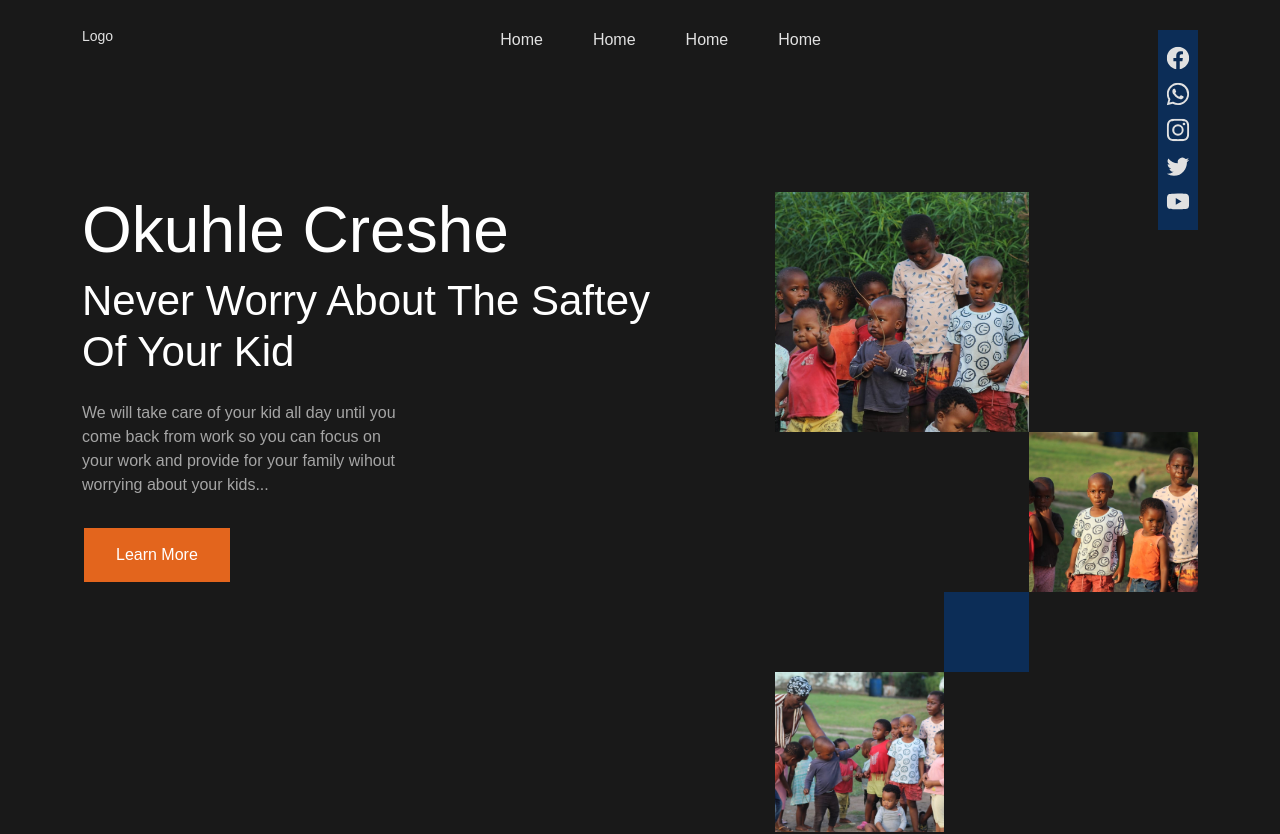
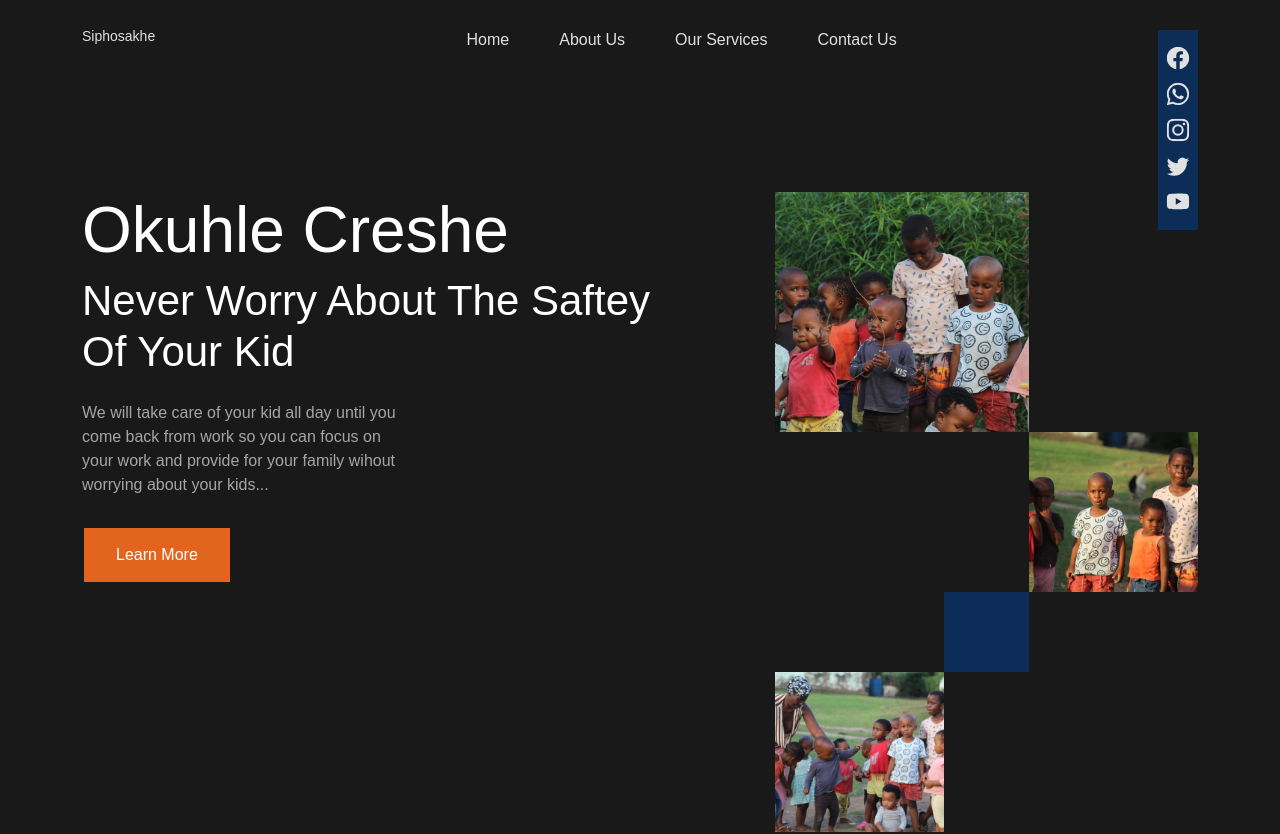
Before and after one commit to siyabongasamkelo/okuhleCrech, a React (Create React App) app in the folder client/crech/: page / in a window 1280 px wide. Shown: the top 834 px of the page. Built offline with nearby package versions, Linux system fonts and the light colour scheme; a web font is replaced by a local one.

Commit message:
fix: updated logo and links address

```diff
--- a/client/crech/src/components/header/Header.js
+++ b/client/crech/src/components/header/Header.js
@@ -19,7 +19,7 @@ const Header = () => {
   return (
     <HeaderCover>
       <Logo forMobile={false}>
-        <h3>Logo</h3>
+        <h3>Siphosakhe</h3>
         <List className="mobileSvg" />
       </Logo>
       <Links>
@@ -27,9 +27,9 @@ const Header = () => {
           <h3 className="mobileLogo">Logo</h3>
         </Logo>
         <Link to={"/"}>Home</Link>
-        <Link to={"/"}>Home</Link>
-        <Link to={"/"}>Home</Link>
-        <Link to={"/"}>Home</Link>
+        <Link to={"/"}>About Us</Link>
+        <Link to={"/"}>Our Services</Link>
+        <Link to={"/"}>Contact Us</Link>
       </Links>
       <SocialMediaIcons>
         <Icons>
```
